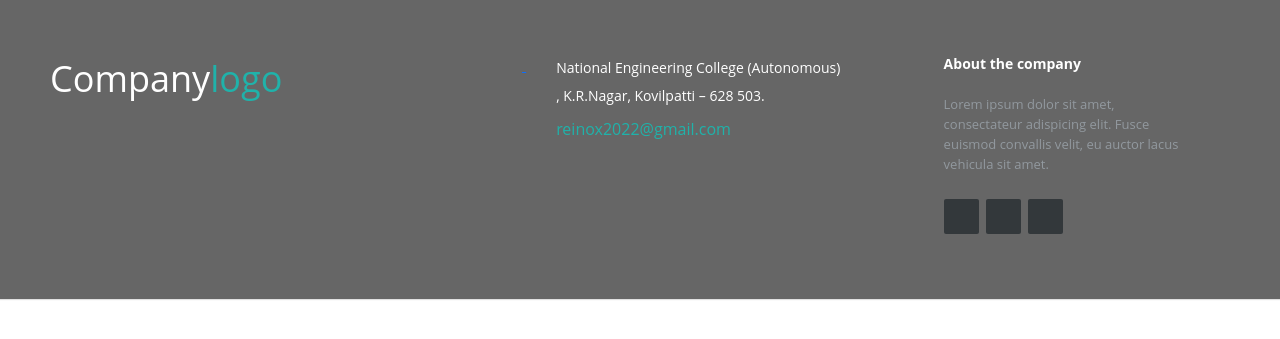
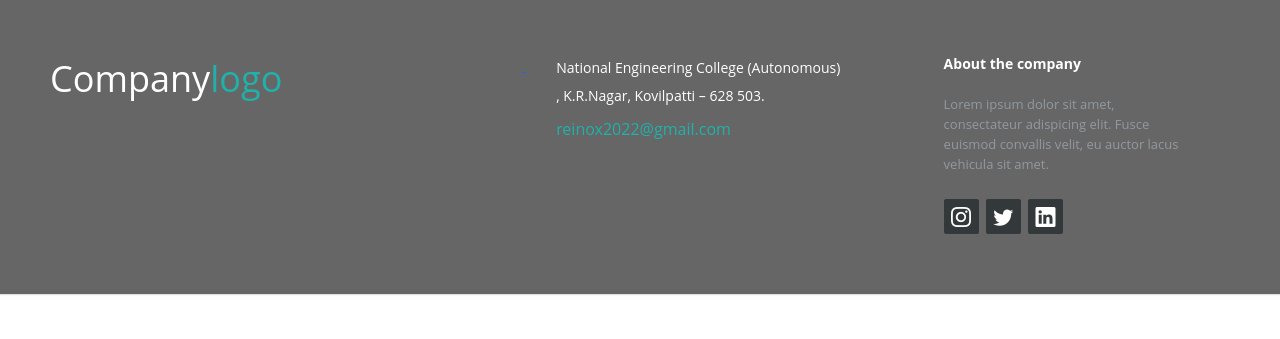
Before and after one commit to TODO-INC/reinox, a PHP site: page /_ref.php in a window 1280 px wide. Shown: the part 213-552 px from the top of the page. Run offline with PHP 8.4, Linux system fonts and the light colour scheme; some libraries are stand-ins or nearby versions.

Commit message:
footer changes

```diff
--- a/___templates/___head.php
+++ b/___templates/___head.php
@@ -11,5 +11,6 @@
 	<link href="assets/dist/css/bootstrap.min.css" rel="stylesheet">
 	<link rel="stylesheet" href="https://cdnjs.cloudflare.com/ajax/libs/hover.css/2.1.0/css/hover-min.css">
 	<link href="css/<?=basename($_SERVER['PHP_SELF'], ".php")?>.css" rel="stylesheet">
+	<link rel="stylesheet" href="https://cdn.jsdelivr.net/npm/bootstrap-icons@1.7.2/font/bootstrap-icons.css">
 
 </head>
```
